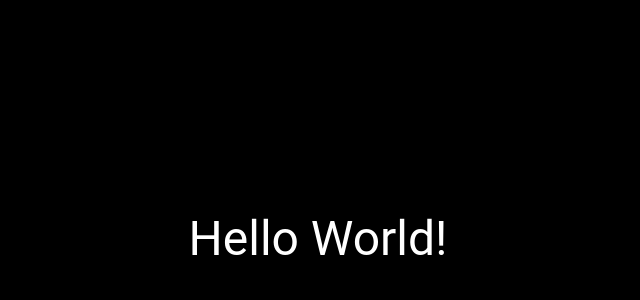
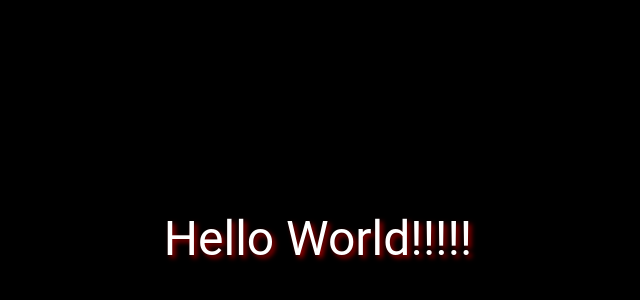
Before and after one commit to sebailey30/demo01, a plain HTML site: page index.html in a window 1280 px wide. Shown: the part 162-462 px from the top of the page, without its empty margins (322-962 px from the left). Drawn offline with Linux system fonts and the light colour scheme.

Commit message:
add text shadow

```diff
--- a/index.html
+++ b/index.html
@@ -9,7 +9,7 @@
 </head>
 <body>
     <section>
-        <h1>Hello World!</h1>
+        <h1>Hello World!!!!!</h1>
     </section>
 </body>
 </html>
--- a/style.css
+++ b/style.css
@@ -13,4 +13,5 @@ h1 {
     margin: auto;
     font: 3rem Roboto, arial;
     color: #fff;
+    text-shadow: 3px 3px 5px rgba(255, 0, 0, 0.6);
 }
```
